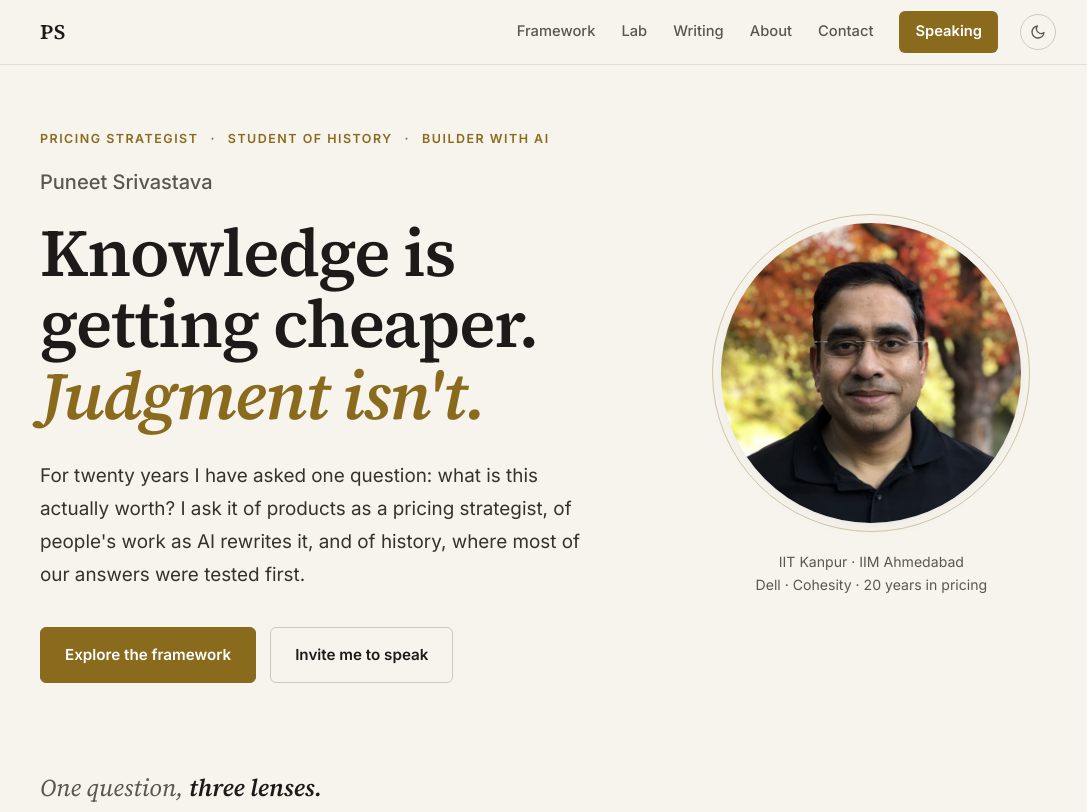
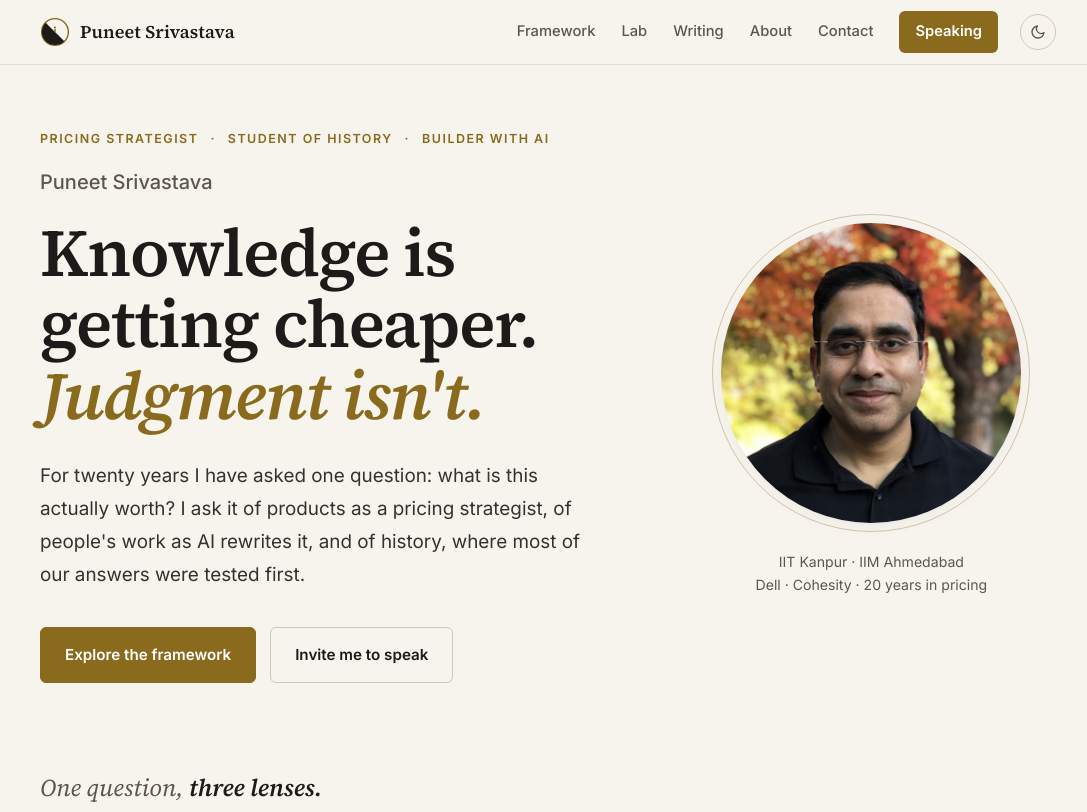
Before and after one commit to puneet8796/puneetsrivastava-site, a website: page public/index.html in a window 1280 px wide. Shown: the top 812 px of the page, without its empty margins (92-1179 px from the left). Drawn offline with Linux system fonts and the light colour scheme.

Commit message:
Brand: Threshold logo mark in nav, favicons, apple-touch icon, web manifest
Co-Authored-By: Claude Opus 5.5 <noreply@anthropic.com>
Claude-Session: https://claude.ai/code/session_019nBxjuhJRhuWGf18P2WYHr

```diff
--- a/public/index.html
+++ b/public/index.html
@@ -9,6 +9,11 @@
 <meta property="og:description" content="Knowledge is getting cheaper. Judgment isn't. Pricing strategist, student of history, builder with AI.">
 <meta property="og:url" content="https://puneetsrivastava.com">
 <meta property="og:type" content="website">
+<link rel="icon" href="/favicon.ico" sizes="any">
+<link rel="icon" href="/favicon.svg" type="image/svg+xml">
+<link rel="apple-touch-icon" href="/apple-touch-icon.png">
+<link rel="manifest" href="/site.webmanifest">
+<meta name="theme-color" content="#f7f4ee">
 
 <link rel="preconnect" href="https://fonts.googleapis.com">
 <link rel="preconnect" href="https://fonts.gstatic.com" crossorigin>
@@ -413,6 +418,13 @@ strong { font-weight: 600; color: var(--text); }
   .hero-creds { margin-top: 0; text-align: left; }
 }
 @media (max-width: 720px) { .hero { padding: 120px 0 64px; } }
+
+/* ─── BRAND MARK ────────────────── */
+.nav-monogram { display: inline-flex; align-items: center; gap: 10px; font-size: 1.12rem; letter-spacing: 0.005em; color: var(--text); }
+.nav-monogram:hover { color: var(--text); }
+.nav-monogram .brand-mark { width: 30px; height: 30px; flex-shrink: 0; transition: transform 0.4s ease; }
+.nav-monogram:hover .brand-mark { transform: rotate(-12deg); }
+@media (max-width: 720px) { .nav-monogram { font-size: 1.05rem; } .nav-monogram .brand-mark { width: 26px; height: 26px; } }
 </style>
 </head>
 
@@ -421,7 +433,10 @@ strong { font-weight: 600; color: var(--text); }
 <!-- NAV -->
 <nav class="site-nav" aria-label="Main">
   <div class="wrap nav-inner">
-    <a href="#top" class="nav-monogram" aria-label="Puneet Srivastava, home">PS</a>
+    <a href="#top" class="nav-monogram" aria-label="Puneet Srivastava, home">
+      <svg class="brand-mark" viewBox="0 0 32 32" aria-hidden="true"><circle cx="16" cy="16" r="14.25" fill="none" stroke="var(--accent)" stroke-width="1.5"/><path d="M6.1 6.1 L25.9 25.9 A14 14 0 0 1 6.1 6.1 Z" fill="var(--text)"/><circle cx="16" cy="11.2" r="1.1" fill="var(--accent)"/><path d="M15.2 12.7 h1.6 v3.3 h-1.6 z" fill="var(--accent)"/></svg>
+      <span>Puneet Srivastava</span>
+    </a>
     <div class="nav-right">
       <div class="nav-links">
       <a href="#framework">Framework</a>
```
Also changed, not shown: public/apple-touch-icon.png (added), public/favicon-32.png (added), public/favicon.ico (added), public/favicon.svg (added), public/icon-192.png (added), public/icon-512.png (added), public/site.webmanifest (added).
